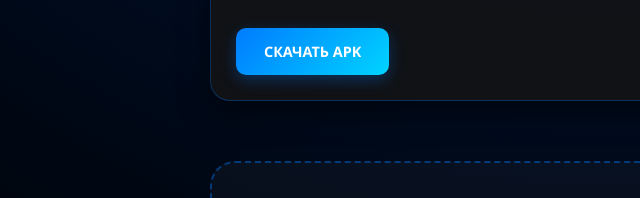
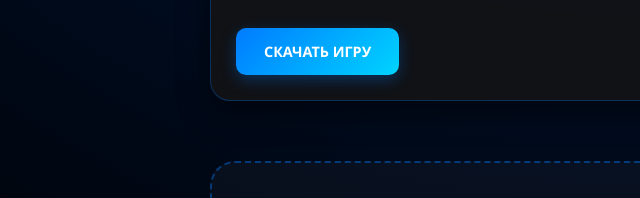
Before and after one commit to ReValentine21/-, a plain HTML site: page index.html in a window 1280 px wide. Shown: the part 785-983 px from the top of the page, 30-670 px from the left. Drawn offline with Linux system fonts and the light colour scheme.

Commit message:
Update index.html

```diff
--- a/index.html
+++ b/index.html
@@ -145,7 +145,7 @@
                 <li>Адаптивный шрифт (теперь всё влезает).</li>
                 <li>Кнопка удаления последнего символа.</li>
             </ul>
-            <a href="https://github.com/ReValentine21/-/releases/download/%D1%84%D0%B0%D0%B9%D0%BB/NCalcV1-0.2-arm64-v8a_armeabi-v7a-debug.apk" class="btn">Скачать APK</a>
+            <a href="https://github.com/ReValentine21/-/releases/download/%D1%84%D0%B0%D0%B9%D0%BB/NCalcV1-0.2-arm64-v8a_armeabi-v7a-debug.apk" class="btn">Скачать Игру</a>
         </div>
 
         <!-- РАЗДЕЛ ДЛЯ ИДЕЙ -->
```
